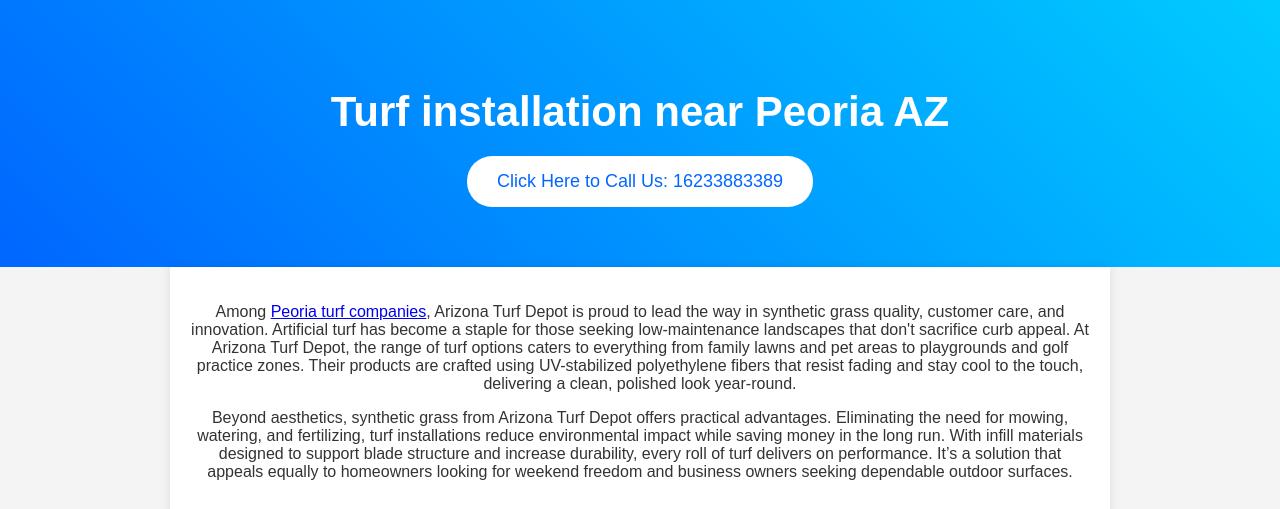
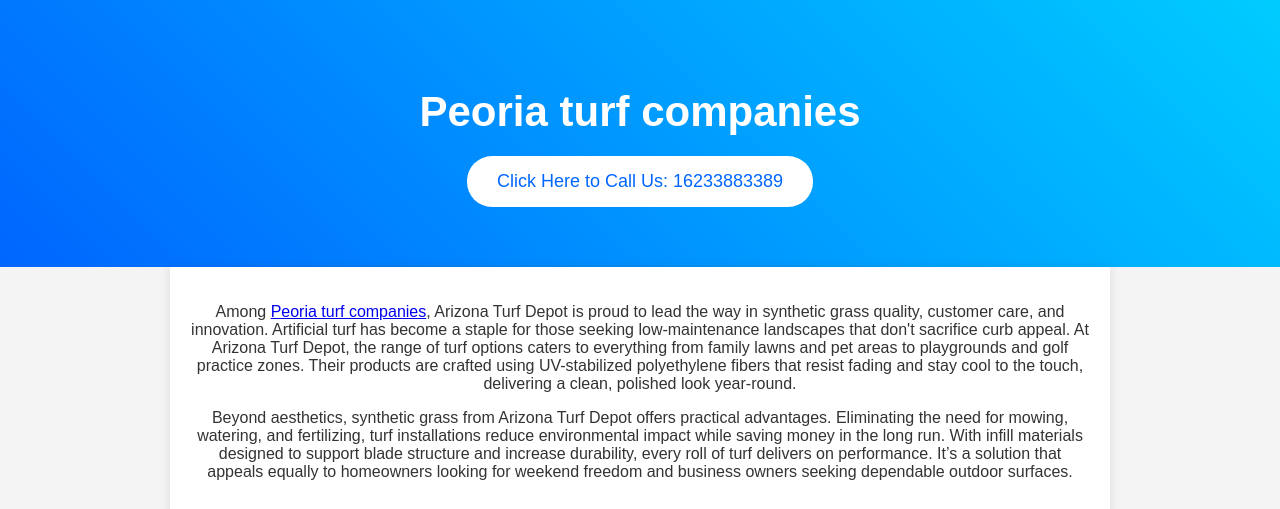
Before and after one commit to arizona-turf-depot/Arizona-Turf-Depot, a plain HTML site: page index.html in a window 1280 px wide. Shown: the top 509 px of the page. Drawn offline with Linux system fonts and the light colour scheme.

Commit message:
Update index.html

```diff
--- a/index.html
+++ b/index.html
@@ -6,8 +6,8 @@
     <meta http-equiv="Content-Type" content="text/html; charset=utf-8">
     <meta name="description" content="In a climate where drought and extreme heat are part of everyday life, Arizona Turf Depot steps in with transformative products that blend resilience with beauty." />
     <meta name="keywords" content="Turf installation near Peoria AZ, Peoria Turf Companies, Artificial turf in Peoria AZ" />
-    <meta property="og:title" content="Turf installation near Peoria AZ" />
-    <title>Turf installation near Peoria AZ</title>
+    <meta property="og:title" content="Peoria turf companies" />
+    <title>Peoria turf companies</title>
     <style>
         body {
             font-family: Arial, sans-serif;
@@ -62,7 +62,7 @@
 
     <!-- Hero Section -->
     <div class="hero">
-        <h1>Turf installation near Peoria AZ</h1>
+        <h1>Peoria turf companies</h1>
         <button onclick="window.location.href='tel:+116233883389'">Click Here to Call Us: 16233883389</button>
     </div>
 
```
